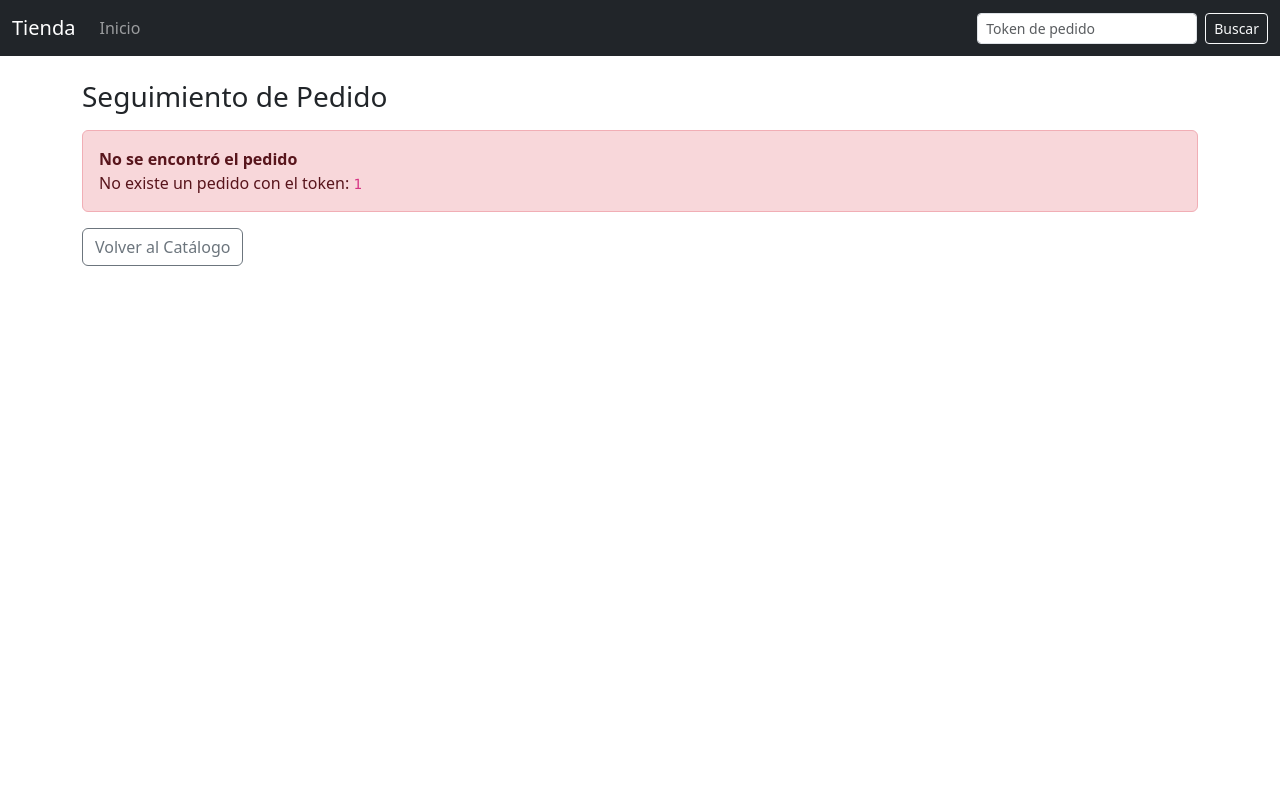
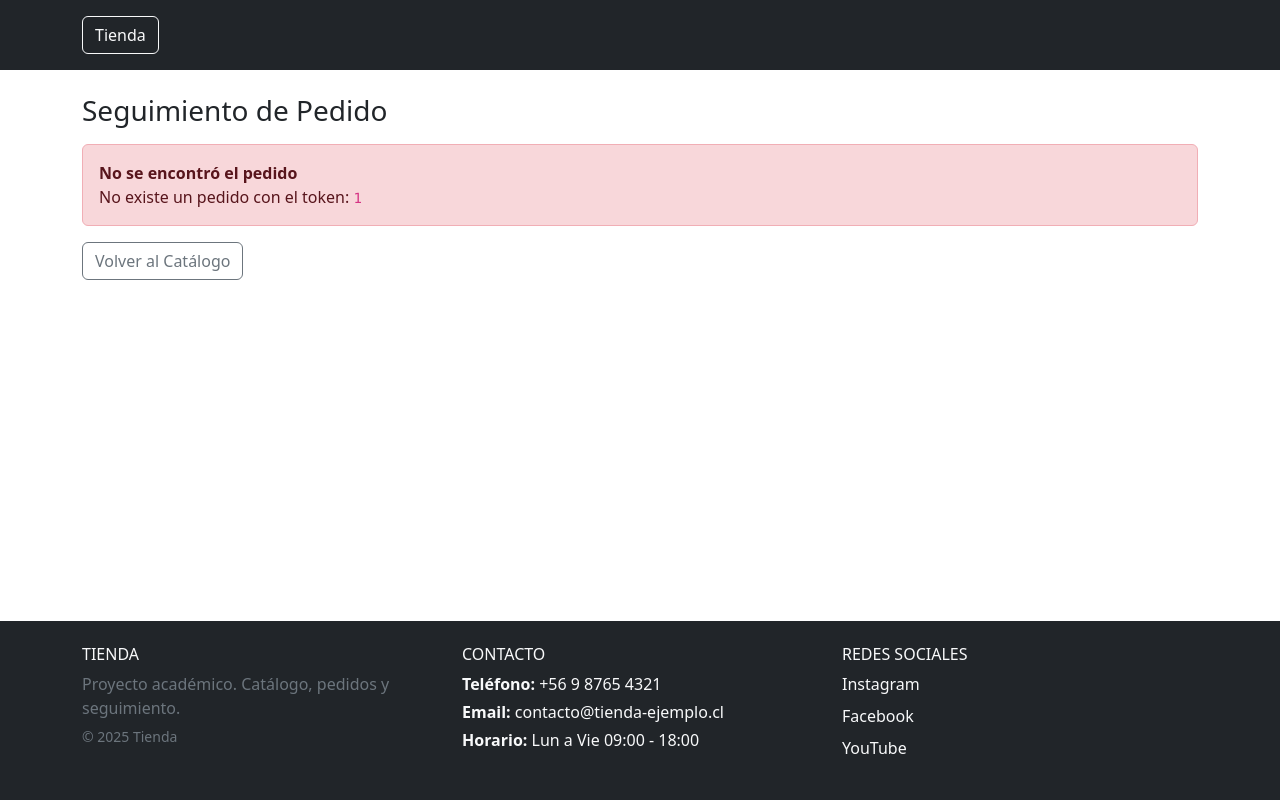
Before and after one commit to Gengardeth/App-Web-Backend, a Django app: page /seguimiento/1/ in a window 1280 px wide. Run offline with Django 5.2, Linux system fonts and the light colour scheme; data comes from the database, SQL or seed files in the repository; both versions use the stored data as it was after the commit.

Commit message:
feat: ajustes UI + badge destacado + mejoras catalogo

```diff
--- a/appTienda/templates/appTienda/base.html
+++ b/appTienda/templates/appTienda/base.html
@@ -5,40 +5,36 @@
   <meta charset="UTF-8">
   <title>{% block title %}Tienda{% endblock %}</title>
   <meta name="viewport" content="width=device-width, initial-scale=1">
+
+  <!-- Bootstrap -->
   <link href="https://cdn.jsdelivr.net/npm/bootstrap@5.3.3/dist/css/bootstrap.min.css" rel="stylesheet">
+
+  <!-- Tu CSS -->
   <link rel="stylesheet" href="{% static 'css/styles.css' %}">
 </head>
-<body>
-  <nav class="navbar navbar-expand-lg navbar-dark bg-dark mb-4">
-    <div class="container-fluid">
-      <a class="navbar-brand" href="{% url 'catalogo' %}">Tienda</a>
-      <button class="navbar-toggler" type="button" data-bs-toggle="collapse" data-bs-target="#nav">
-        <span class="navbar-toggler-icon"></span>
-      </button>
 
-      <div class="collapse navbar-collapse" id="nav">
-        <ul class="navbar-nav me-auto">
-          <li class="nav-item">
-            <a class="nav-link" href="{% url 'catalogo' %}">Inicio</a>
-          </li>
-        </ul>
+<body class="d-flex flex-column min-vh-100">
 
-        <!-- Buscador rápido por token (seguimiento de pedido) -->
-        <form class="d-flex" role="search" action="{% url 'buscar_token' %}" method="get">
-          <input
-            class="form-control form-control-sm me-2"
-            name="token"
-            placeholder="Token de pedido"
-            aria-label="Token de pedido"
-          >
-          <button class="btn btn-outline-light btn-sm" type="submit">Buscar</button>
-        </form>
+  <!-- NAVBAR: solo Tienda (izq) y Admin (der, solo staff) -->
+  <nav class="navbar navbar-dark bg-dark py-3">
+    <div class="container">
+
+      <!-- Izquierda -->
+      <a class="btn btn-outline-light" href="{% url 'catalogo' %}">Tienda</a>
+
+      <!-- Derecha -->
+      <div class="ms-auto">
+        {% if user.is_authenticated and user.is_staff %}
+          <a class="btn btn-outline-light" href="{% url 'admin:index' %}">Admin</a>
+        {% endif %}
       </div>
+
     </div>
   </nav>
 
+  <!-- MENSAJES -->
   {% if messages %}
-    <div class="container">
+    <div class="container mt-3">
       {% for message in messages %}
         <div class="alert alert-{% if message.tags == 'error' %}danger{% else %}{{ message.tags }}{% endif %} alert-dismissible fade show" role="alert">
           {{ message }}
@@ -48,10 +44,51 @@
     </div>
   {% endif %}
 
-  <main class="container">
+  <!-- CONTENIDO -->
+  <main class="container flex-grow-1 mt-4">
     {% block content %}{% endblock %}
   </main>
 
+  <!-- FOOTER -->
+  <footer class="bg-dark text-light mt-5">
+    <div class="container py-4">
+      <div class="row">
+
+        <!-- Columna 1 -->
+        <div class="col-md-4 mb-3">
+          <h6 class="text-uppercase">Tienda</h6>
+          <p class="mb-1 text-secondary">
+            Proyecto académico. Catálogo, pedidos y seguimiento.
+          </p>
+          <small class="text-secondary">
+            © {% now "Y" %} Tienda
+          </small>
+        </div>
+
+        <!-- Columna 2: Contacto -->
+        <div class="col-md-4 mb-3">
+          <h6 class="text-uppercase">Contacto</h6>
+          <p class="mb-1"><strong>Teléfono:</strong> +56 9 8765 4321</p>
+          <p class="mb-1"><strong>Email:</strong> contacto@tienda-ejemplo.cl</p>
+          <p class="mb-0"><strong>Horario:</strong> Lun a Vie 09:00 - 18:00</p>
+        </div>
+
+        <!-- Columna 3: Redes -->
+        <div class="col-md-4 mb-3">
+          <h6 class="text-uppercase">Redes Sociales</h6>
+          <div class="d-flex flex-column gap-2">
+            <a class="link-light text-decoration-none" href="https://instagram.com" target="_blank" rel="noopener">Instagram</a>
+            <a class="link-light text-decoration-none" href="https://facebook.com" target="_blank" rel="noopener">Facebook</a>
+            <a class="link-light text-decoration-none" href="https://youtube.com" target="_blank" rel="noopener">YouTube</a>
+          </div>
+        </div>
+
+      </div>
+    </div>
+  </footer>
+
+  <!-- Bootstrap JS -->
   <script src="https://cdn.jsdelivr.net/npm/bootstrap@5.3.3/dist/js/bootstrap.bundle.min.js"></script>
+
 </body>
 </html>
--- a/appTienda/templates/appTienda/seguimiento_pedido.html
+++ b/appTienda/templates/appTienda/seguimiento_pedido.html
@@ -8,7 +8,23 @@
   <div class="alert alert-success mb-3">
     <strong>Token de Seguimiento:</strong> <code>{{ token }}</code><br>
     <strong>URL Compartible:</strong> <code>{{ url_seguimiento }}</code>
+
+    {% if user.is_authenticated and user.is_staff %}
+      <div class="mt-2">
+        <a class="btn btn-sm btn-outline-dark" href="{% url 'admin:index' %}">Ir al Admin</a>
+        <a class="btn btn-sm btn-outline-primary" href="{% url 'admin:appTienda_pedido_change' pedido.id %}">
+          Editar este pedido
+        </a>
       </div>
+    {% endif %}
+  </div>
+
+  {% if atrasado %}
+    <div class="alert alert-warning">
+      <strong>⚠️ Pedido atrasado</strong><br>
+      La fecha solicitada fue <b>{{ pedido.fecha_solicitada }}</b> y hoy es <b>{{ hoy }}</b>.
+    </div>
+  {% endif %}
 
   <div class="card p-4">
     <h5 class="mb-3">Información del Pedido</h5>
@@ -32,12 +48,40 @@
       <div class="col-md-6">
         <div class="mb-3">
           <strong>Estado del Pedido:</strong><br>
+
+          {% if pedido.estado_pedido == "solicitado" %}
+            <span class="badge bg-secondary">{{ pedido.get_estado_pedido_display }}</span>
+          {% elif pedido.estado_pedido == "aprobado" %}
             <span class="badge bg-primary">{{ pedido.get_estado_pedido_display }}</span>
+          {% elif pedido.estado_pedido == "proceso" %}
+            <span class="badge bg-warning text-dark">{{ pedido.get_estado_pedido_display }}</span>
+          {% elif pedido.estado_pedido == "realizada" %}
+            <span class="badge bg-info text-dark">{{ pedido.get_estado_pedido_display }}</span>
+          {% elif pedido.estado_pedido == "entregada" %}
+            <span class="badge bg-success">{{ pedido.get_estado_pedido_display }}</span>
+          {% elif pedido.estado_pedido == "finalizada" %}
+            <span class="badge bg-dark">{{ pedido.get_estado_pedido_display }}</span>
+          {% elif pedido.estado_pedido == "cancelada" %}
+            <span class="badge bg-danger">{{ pedido.get_estado_pedido_display }}</span>
+          {% else %}
+            <span class="badge bg-secondary">{{ pedido.get_estado_pedido_display }}</span>
+          {% endif %}
         </div>
+
         <div class="mb-3">
           <strong>Estado del Pago:</strong><br>
-          <span class="badge bg-warning">{{ pedido.get_estado_pago_display }}</span>
+
+          {% if pedido.estado_pago == "pendiente" %}
+            <span class="badge bg-danger">{{ pedido.get_estado_pago_display }}</span>
+          {% elif pedido.estado_pago == "parcial" %}
+            <span class="badge bg-warning text-dark">{{ pedido.get_estado_pago_display }}</span>
+          {% elif pedido.estado_pago == "pagado" %}
+            <span class="badge bg-success">{{ pedido.get_estado_pago_display }}</span>
+          {% else %}
+            <span class="badge bg-secondary">{{ pedido.get_estado_pago_display }}</span>
+          {% endif %}
         </div>
+
         <div class="mb-3">
           <strong>Fecha Solicitada:</strong><br>
           {% if pedido.fecha_solicitada %}{{ pedido.fecha_solicitada }}{% else %}No especificada{% endif %}
--- a/appTienda/views.py
+++ b/appTienda/views.py
@@ -4,6 +4,7 @@ from .forms import PedidoForm
 from django.urls import reverse
 from django.db.models import Q
 from django.contrib import messages
+from django.utils import timezone
 
 
 def catalogo(request):
@@ -74,9 +75,17 @@ def seguimiento_pedido(request, token):
         reverse('seguimiento_pedido', args=[token])
     )
 
+    hoy = timezone.localdate()
+    atrasado = False
+    if pedido and pedido.fecha_solicitada:
+        if pedido.fecha_solicitada < hoy and pedido.estado_pedido not in ("finalizada", "cancelada"):
+            atrasado = True
+
     return render(request, 'appTienda/seguimiento_pedido.html', {
         'pedido': pedido,
         'token': token,
         'url_seguimiento': url_seguimiento,
-        'no_encontrado': False if pedido else True
+        'no_encontrado': False if pedido else True,
+        'hoy': hoy,
+        'atrasado': atrasado,
     })
```
Also changed, not shown: appTienda/admin.py (+114 -5 lines), appTienda/templates/appTienda/catalogo.html (+15 -1 lines), db.sqlite3, media/pedidos/B1pppR4gVKL._CLa_21402000_81-MhRFoSTL.png_00214020000.00.02140.02000.0_AC_UY1000_.jpeg (added), media/pedidos/MOCKUPSTICKERS_CLASSIC_1200x1200_1a184e02-73b4-41f9-9c4e-9bcf7e4e29f5.jpg (added), media/pedidos/fwewfe.jpeg (added). Lines whose indentation alone changed are shown as unchanged.
